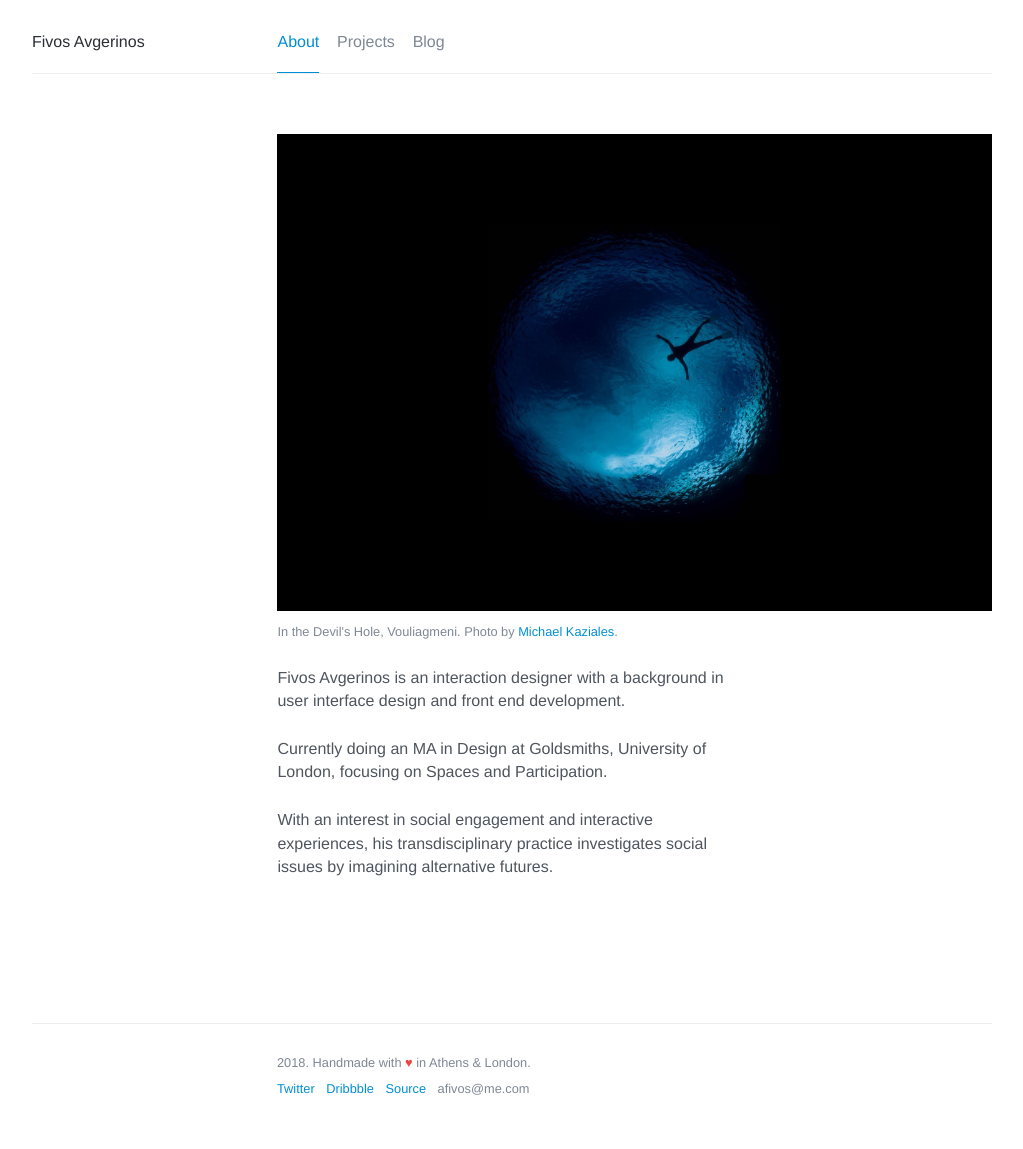
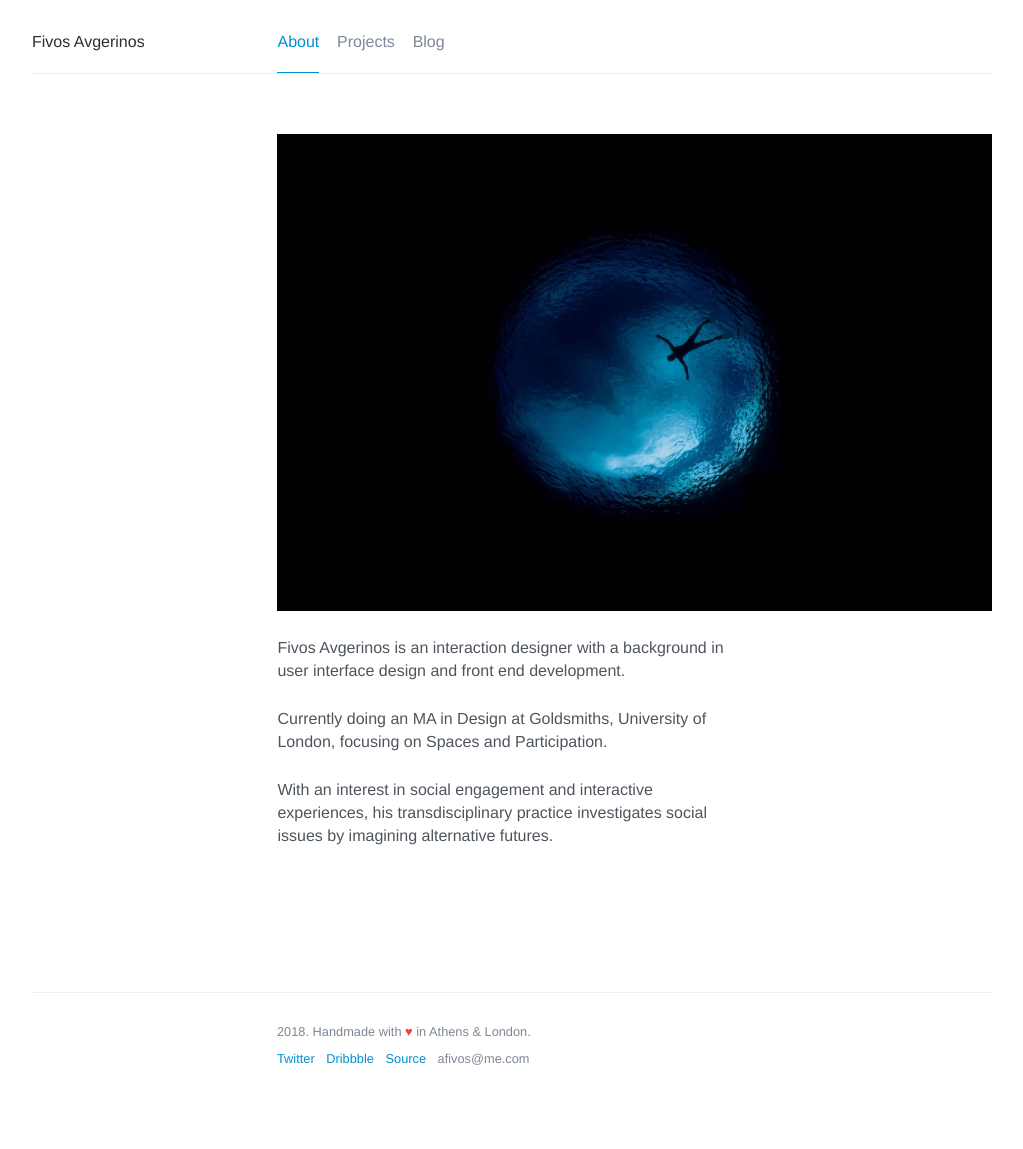
Before and after one commit to afivos/afivos.com, a Jekyll site: the page built from index.md, in a window 1280 px wide. Shown: the whole page, without its empty margins (128-1151 px from the left). Built offline with Jekyll 4.4.1, drawn with Linux system fonts in a browser that asks for light colours; nearby versions of some CDN libraries; comment, search, counter and statistics services are not loaded; after the commit the page ends 1118 px from its top, so only the background shows below that.

Commit message:
Comment out image caption

```diff
--- a/index.md
+++ b/index.md
@@ -4,7 +4,7 @@ title: About
 ---
 <figure>
     <img src="/images/2017/06/in-a-well.jpg" class="imgbleed">
-    <figcaption>In the Devil's Hole, Vouliagmeni. Photo by <a href="https://www.instagram.com/mkaziales">Michael Kaziales</a>.</figcaption>
+    <!--<figcaption>In the Devil's Hole, Vouliagmeni. Photo by <a href="https://www.instagram.com/mkaziales">Michael Kaziales</a>.</figcaption>-->
 </figure>
 
 Fivos Avgerinos is an interaction designer with a background in user interface design and front end development.
```
